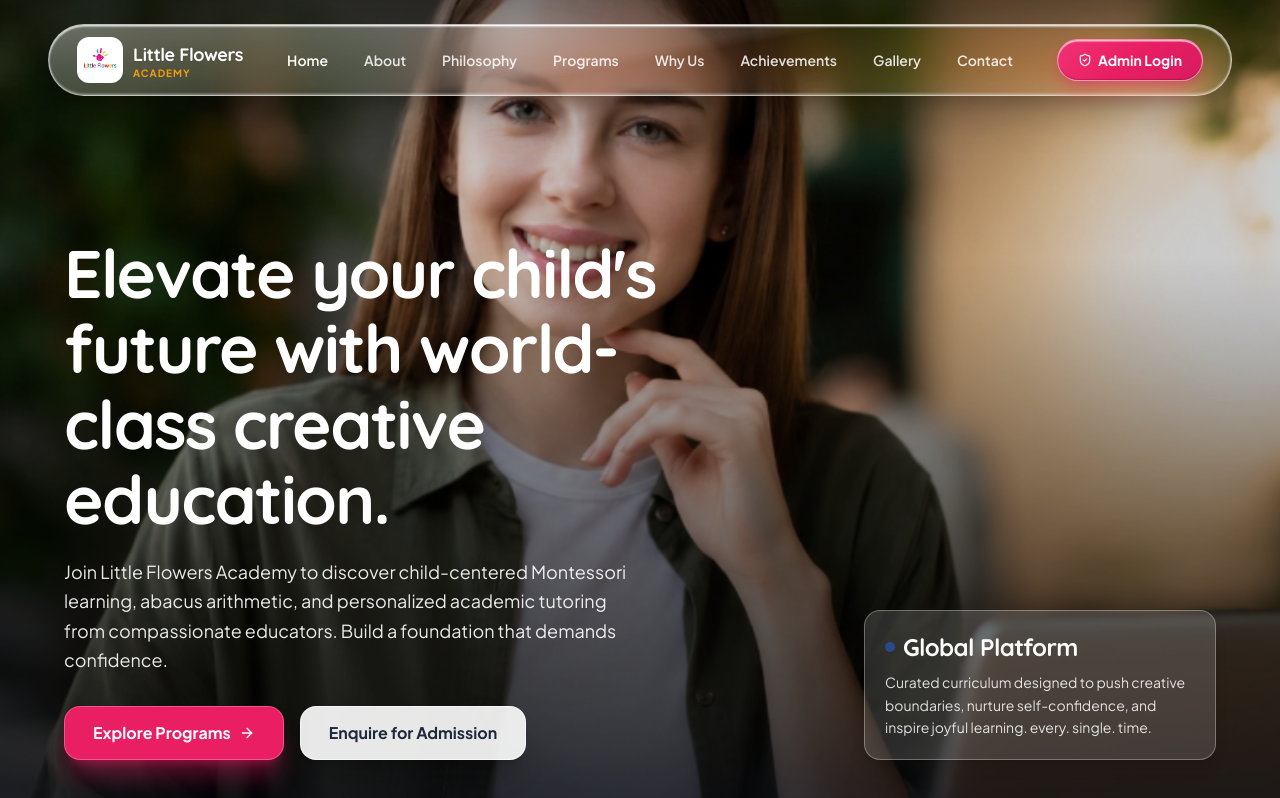
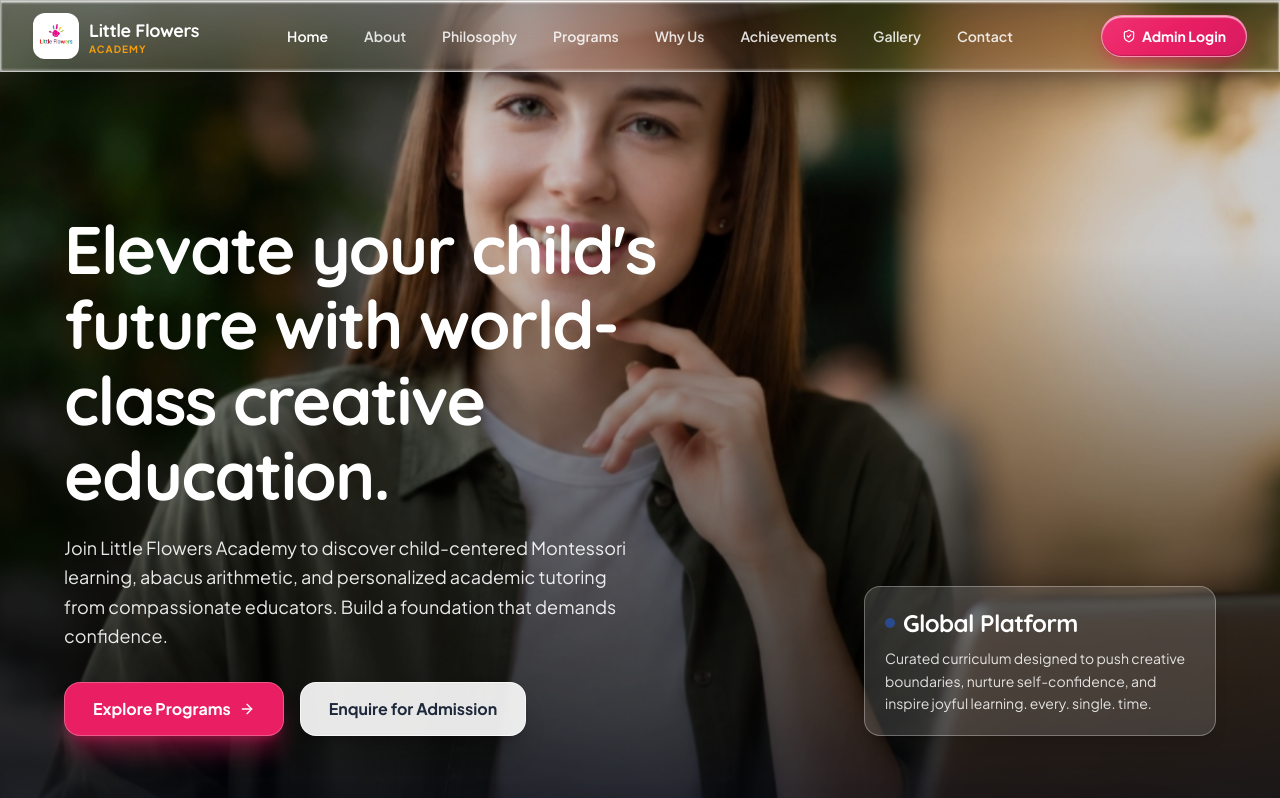
Before and after one commit to zabbrotechnologies/littleflower, a React (Vite) app: page / in a window 1280 px wide. Shown: the top 798 px of the page. Built offline with nearby package versions, Linux system fonts and the light colour scheme.

Commit message:
ui: make hero and scrolled navbars full-width edge-to-edge instead of floating pill

```diff
--- a/src/components/Hero.jsx
+++ b/src/components/Hero.jsx
@@ -53,9 +53,9 @@ export default function Hero({ onAdminClick, onMenuClick }) {
         <div className="absolute inset-0 bg-black/20" />
       </motion.div>
 
-      {/* ── Top Floating Translucent Liquid Glassy Navbar ── */}
-      <header className="relative z-20 w-full pt-4 sm:pt-6 px-4 sm:px-8 lg:px-12">
-        <div className="mx-auto max-w-7xl liquid-glass-nav-hero rounded-2xl sm:rounded-full py-2.5 sm:py-3 px-5 sm:px-7 flex items-center justify-between">
+      {/* ── Top Full-Width Fixed-Style Translucent Glassy Navbar ── */}
+      <header className="relative z-20 w-full liquid-glass-nav-hero border-x-0 border-t-0">
+        <div className="mx-auto max-w-7xl py-2.5 sm:py-3 px-4 sm:px-8 flex items-center justify-between">
           {/* Left: Brand Logo & Title */}
           <a
             href="#home"
--- a/src/components/Navbar.jsx
+++ b/src/components/Navbar.jsx
@@ -67,19 +67,20 @@ export default function Navbar({ onAdminClick, isOpen: controlledOpen, setIsOpen
             animate={{ y: 0, opacity: 1 }}
             exit={{ y: -70, opacity: 0 }}
             transition={{ duration: 0.32, ease: [0.22, 1, 0.36, 1] }}
-            className="fixed top-3 sm:top-4 inset-x-3 sm:inset-x-6 lg:inset-x-10 z-50 mx-auto max-w-7xl"
+            className="fixed top-0 inset-x-0 w-full z-50"
           >
-            {/* ── Translucent Liquid Glass Pill Container (Frosted White Glass) ── */}
+            {/* ── Full-Width Translucent Glass Bar (Frosted White Glass) ── */}
             <div
               style={{
-                background: 'linear-gradient(170deg, rgba(255, 255, 255, 0.68) 0%, rgba(255, 255, 255, 0.56) 50%, rgba(255, 255, 255, 0.64) 100%)',
+                background: 'linear-gradient(170deg, rgba(255, 255, 255, 0.72) 0%, rgba(255, 255, 255, 0.60) 50%, rgba(255, 255, 255, 0.68) 100%)',
                 backdropFilter: 'blur(24px) saturate(180%)',
                 WebkitBackdropFilter: 'blur(24px) saturate(180%)',
-                border: '1.5px solid rgba(255, 255, 255, 0.85)',
-                boxShadow: '0 20px 45px -10px rgba(15, 23, 42, 0.12), inset 0 1.5px 2px rgba(255, 255, 255, 0.98)',
+                borderBottom: '1px solid rgba(255, 255, 255, 0.85)',
+                boxShadow: '0 8px 30px -10px rgba(15, 23, 42, 0.10), inset 0 1px 1px rgba(255, 255, 255, 0.95)',
               }}
-              className="rounded-2xl sm:rounded-full py-2.5 sm:py-3 px-4 sm:px-6 flex items-center justify-between"
+              className="w-full py-2.5 sm:py-3 px-4 sm:px-8"
             >
+              <div className="mx-auto max-w-7xl flex items-center justify-between">
               {/* Brand Logo & Title */}
               <a
                 href="#home"
@@ -146,6 +147,7 @@ export default function Navbar({ onAdminClick, isOpen: controlledOpen, setIsOpen
                 >
                   {isOpen ? <X className="w-6 h-6" /> : <Menu className="w-6 h-6" />}
                 </button>
+              </div>
               </div>
             </div>
           </motion.header>
```
